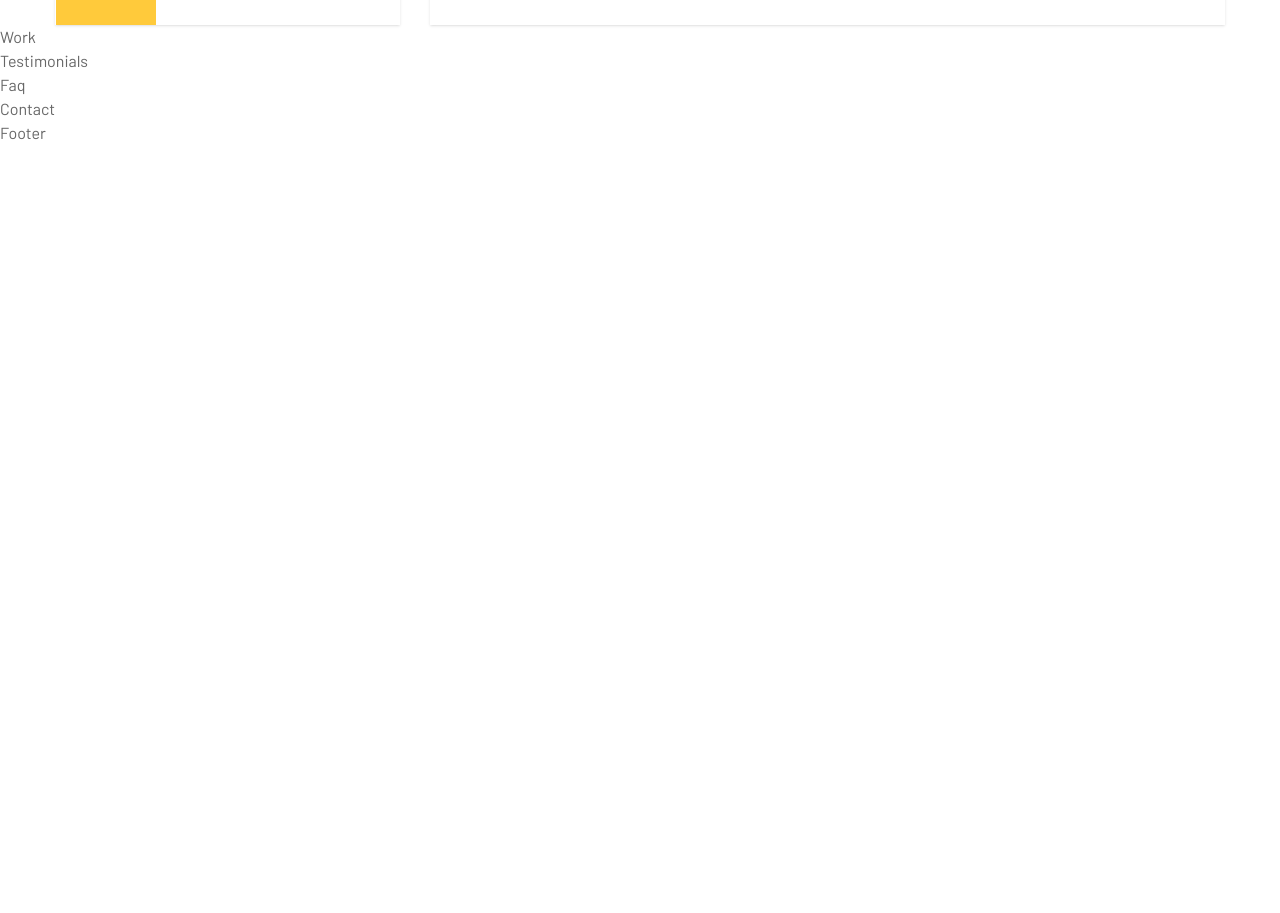
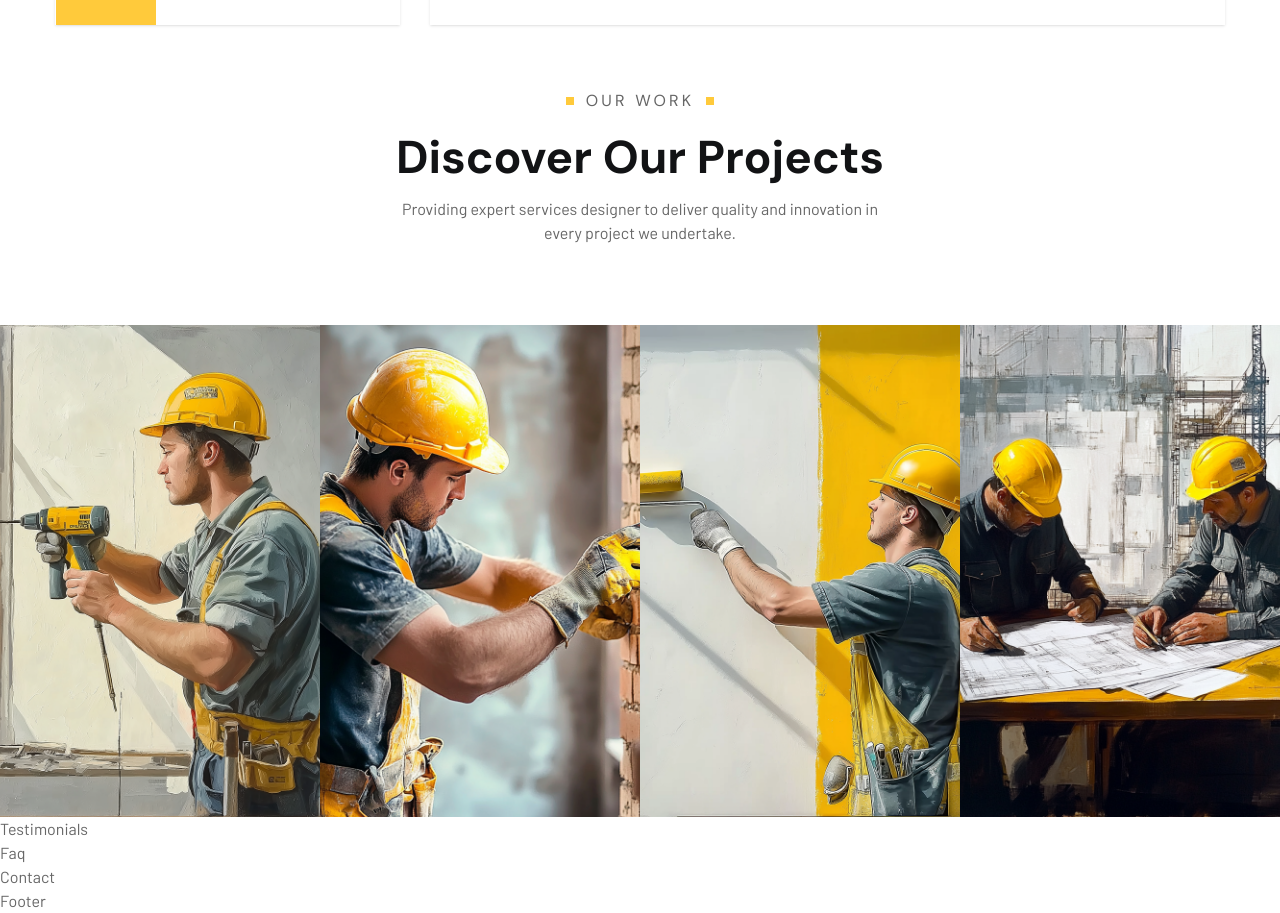
Before and after one commit to diegovilhalva/urbanbuild, a Next.js app: page / in a window 1280 px wide. Shown: the part 2440-3353 px from the top of the page. Before the commit the page ends 2585 px from the top, so only its background shows below. Built offline with nearby package versions, Linux system fonts and the light colour scheme.

Commit message:
section work finished

```diff
--- a/components/Work.jsx
+++ b/components/Work.jsx
@@ -1,8 +1,67 @@
 
+import { RiArrowRightUpLine, RiCheckboxCircleFill } from "react-icons/ri"
+import PreTitle from "./PreTitle"
+import Image from "next/image"
+import Link from "next/link"
+
+const workData = [
+  {
+    img: "/assets/img/work/restoration.jpg",
+    name: "restoration",
+    description: "Your short description",
+    href: ""
+  },
+  {
+    img: "/assets/img/work/construction.jpg",
+    name: "construction",
+    description: "Your short description",
+    href: ""
+  },
+  {
+    img: "/assets/img/work/renovation.jpg",
+    name: "renovation",
+    description: "Your short description",
+    href: ""
+  },
+  {
+    img: "/assets/img/work/consulting.jpg",
+    name: "consulting",
+    description: "Your short description",
+    href: ""
+  },
+]
 
 const Work = () => {
   return (
-    <div id="projects">Work</div>
+    <div id="projects" className="pt-16 xl:32 ">
+      <div className="container mx-auto">
+        <div className="text-center max-w-[540px] mx-auto xl:mb-20">
+          <PreTitle text="Our work" center />
+          <h2 className="h2 mb-3">Discover Our projects</h2>
+          <p className="mb-11 max-w-[480px] mx-auto ">Providing expert services designer to deliver quality and innovation in every project we undertake.</p>
+        </div>
+      </div>
+      <div className="grid grid-cols-1 md:grid-cols-2 xl:grid-cols-4">
+        {workData.map((item, i) => (
+          <div className="w-full h-[492px] flex-1 relative overflow-hidden group flex justify-center"
+            key={i}>
+            <Image src={item.img} fill className="object-cover" alt='' quality={100} />
+            <div className="w-[90%] h-[84px] bg-primary absolute bottom-4 flex justify-between items-center text-white md:translate-y-[108px] md:group-hover:translate-y-0 transition-all duration-500">
+              <div className="pl-8">
+                <h4 className="text-white font-primary font-semibold tracking-[1px] uppercase">{item.name}</h4>
+                <div className="flex items-center gap-1">
+                  <RiCheckboxCircleFill className="text-accent text-xl" />
+                  <p>{item.description}</p>
+                </div>
+              </div>
+              <Link href={item.href} className="w-[44px] xl:w-[60px] xl:h-[60px] bg-accent text-primary text-2xl flex justify-center items-center absolute right-3">
+                <RiArrowRightUpLine />
+              </Link>
+            </div>
+          </div>
+        ))}
+        </div>
+    </div>
   )
 }
 
```
